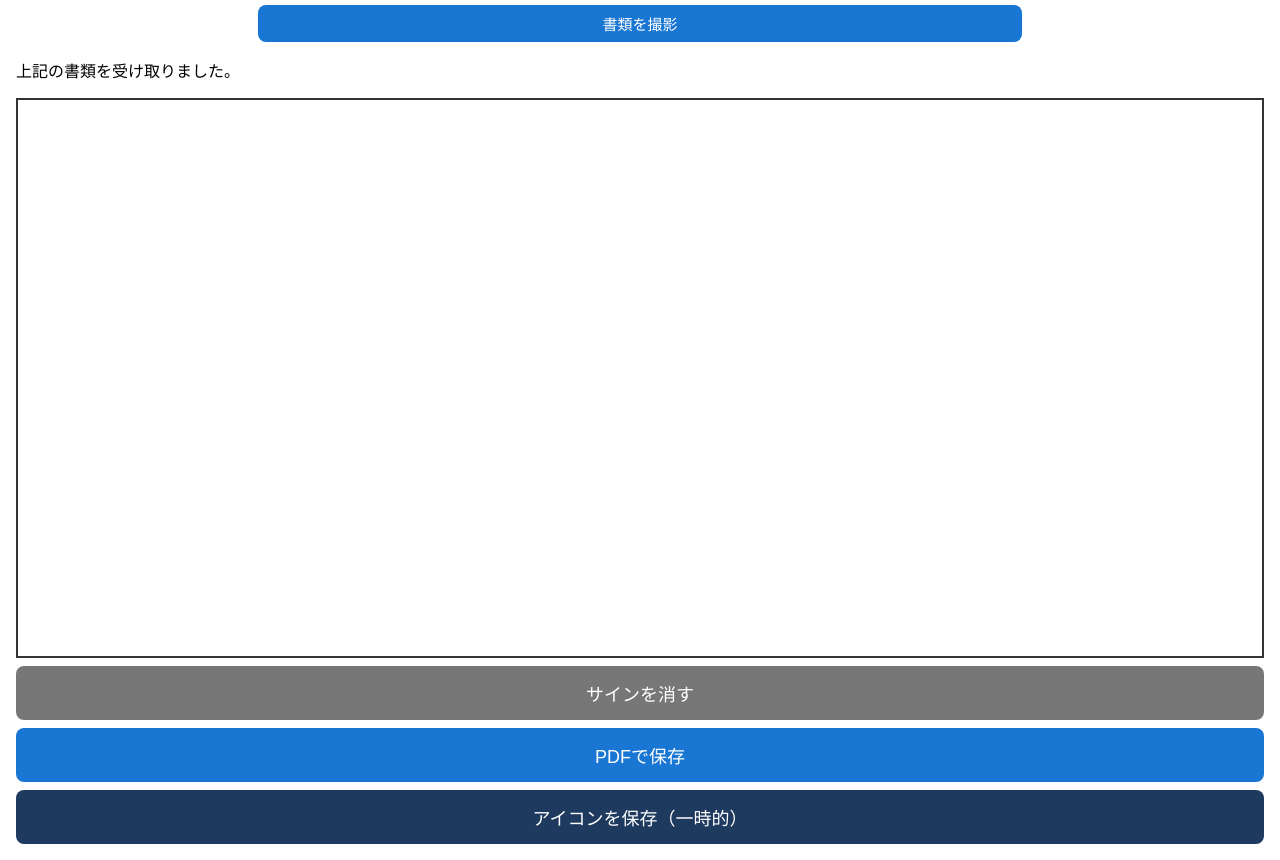
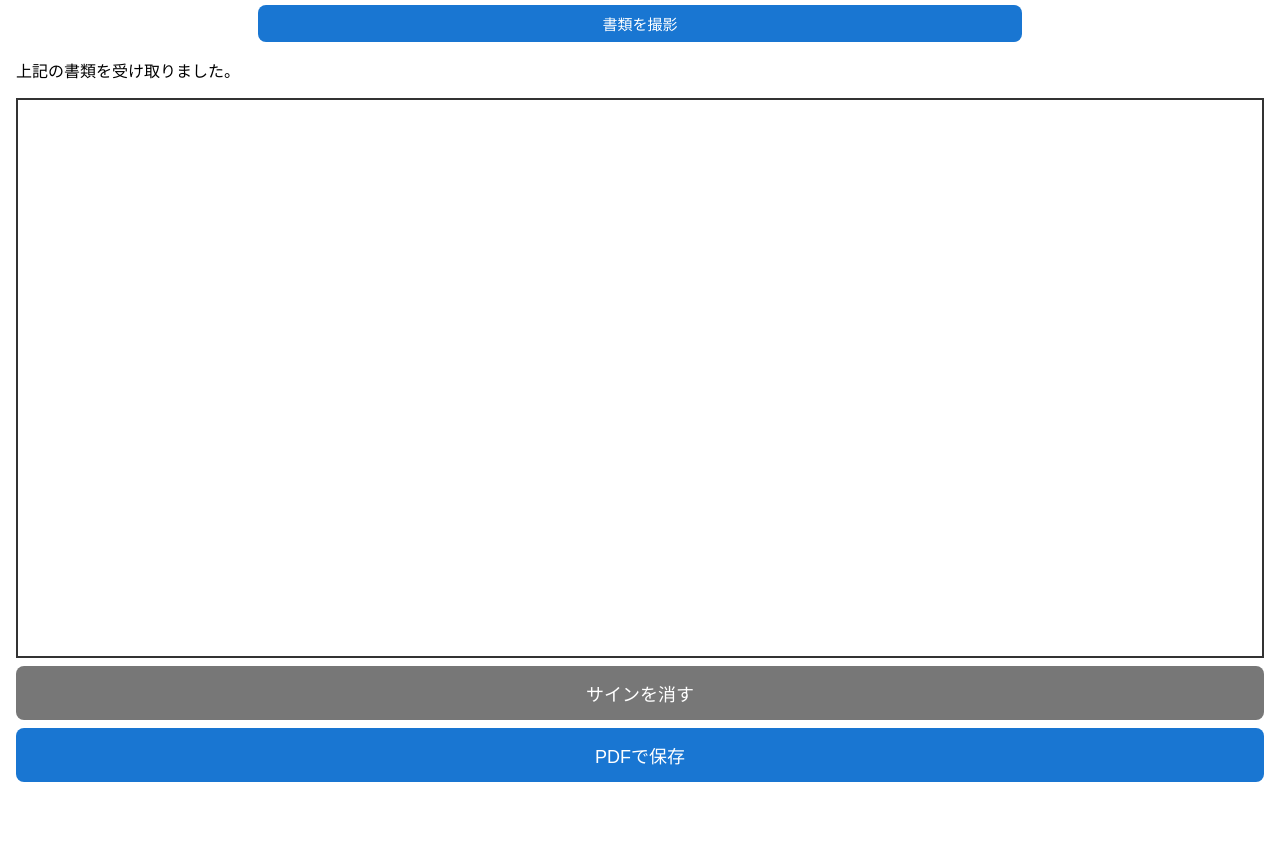
Before and after one commit to mizutani-office-a11y/jyuryo, a plain HTML site: page index.html in a window 1280 px wide. Shown: the part 125-985 px from the top of the page. After the commit the page ends 923 px from the top, so only its background shows below. Drawn offline with nearby package versions, Linux system fonts and the light colour scheme.

Commit message:
Update index.html

```diff
--- a/index.html
+++ b/index.html
@@ -29,7 +29,7 @@ label.btn{padding:8px;font-size:15px;width:60%;margin:8px auto}
 <canvas id="sig"></canvas>
 <button onclick="clearSig()" style="background:#777">サインを消す</button>
 <button onclick="savePdf()">PDFで保存</button>
-<button onclick="saveIcon()" style="background:#1f3a5f">アイコンを保存（一時的）</button>
+
 <script>
 const photos=[];
 document.getElementById('cam').onchange=e=>{
```
